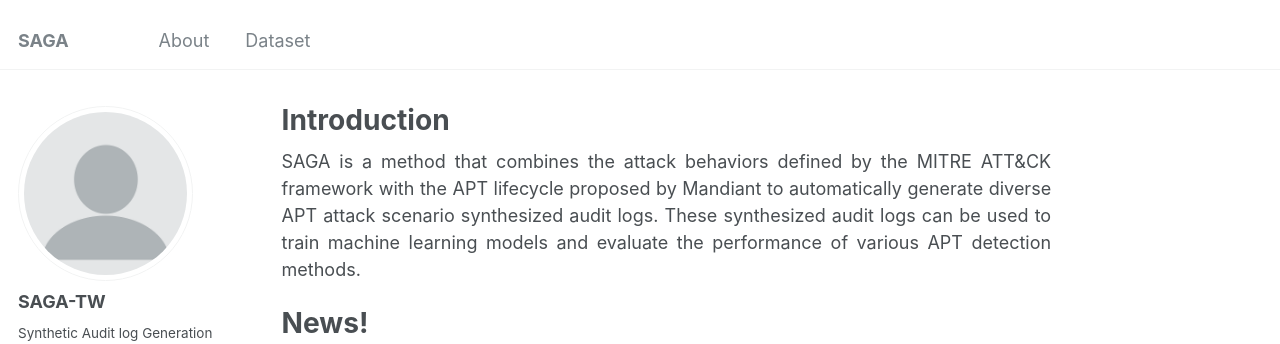
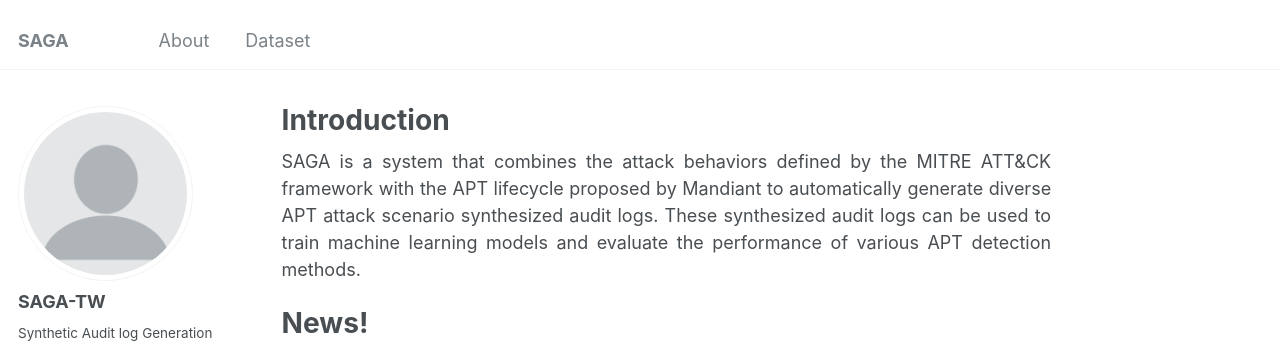
Before and after one commit to saga-tw/saga-tw.github.io, a Jekyll site: the page built from _pages/about.md, in a window 1280 px wide. Shown: the top 344 px of the page. Built offline with Jekyll 4.4.1, drawn with Linux system fonts in a browser that asks for light colours.

Commit message:
Update about.md

```diff
--- a/_pages/about.md
+++ b/_pages/about.md
@@ -7,7 +7,7 @@ redirect_from:
   - /about.html
 ---
 
-<p style="text-align: justify; white-space: normal;">SAGA is a method that combines the attack behaviors defined by the MITRE ATT&CK framework with the APT lifecycle proposed by Mandiant to automatically generate diverse APT attack scenario synthesized audit logs. These synthesized audit logs can be used to train machine learning models and evaluate the performance of various APT detection methods.</p>
+<p style="text-align: justify; white-space: normal;">SAGA is a system that combines the attack behaviors defined by the MITRE ATT&CK framework with the APT lifecycle proposed by Mandiant to automatically generate diverse APT attack scenario synthesized audit logs. These synthesized audit logs can be used to train machine learning models and evaluate the performance of various APT detection methods.</p>
 
 News!
 ======
```
